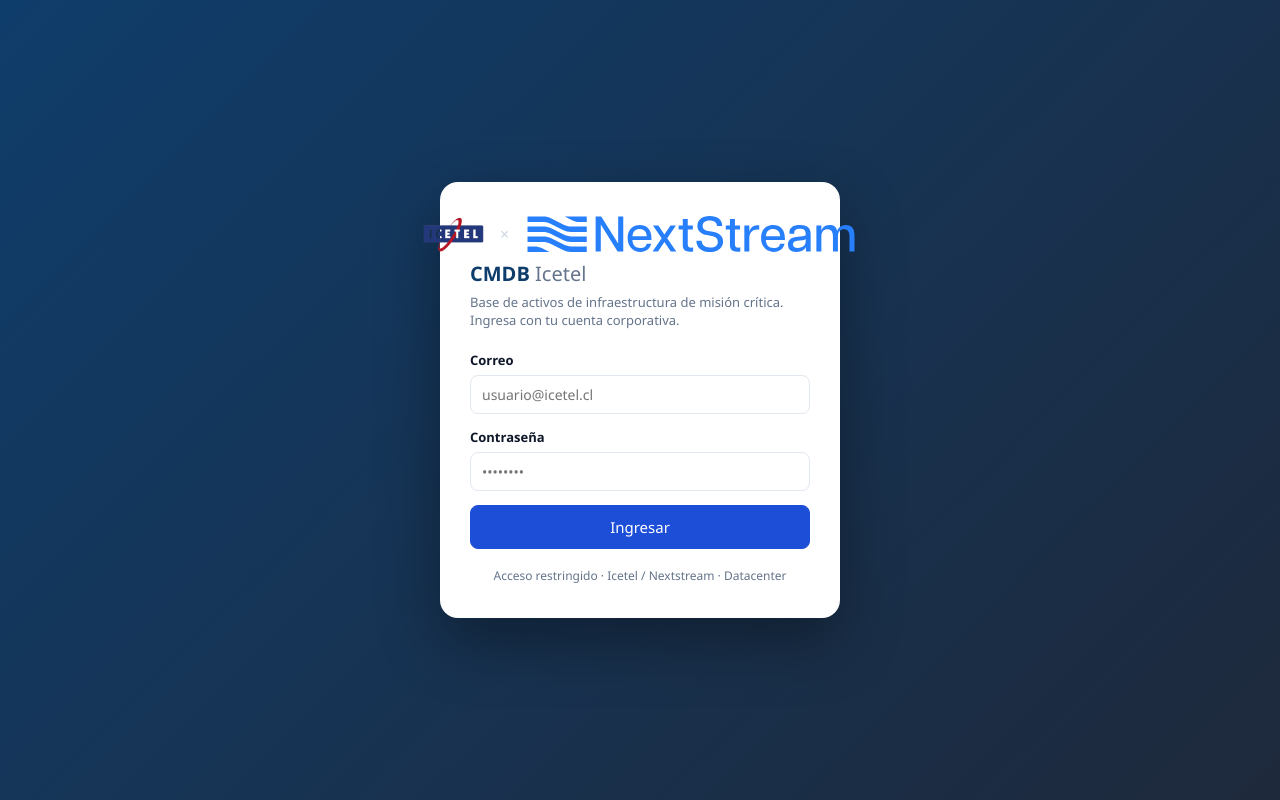
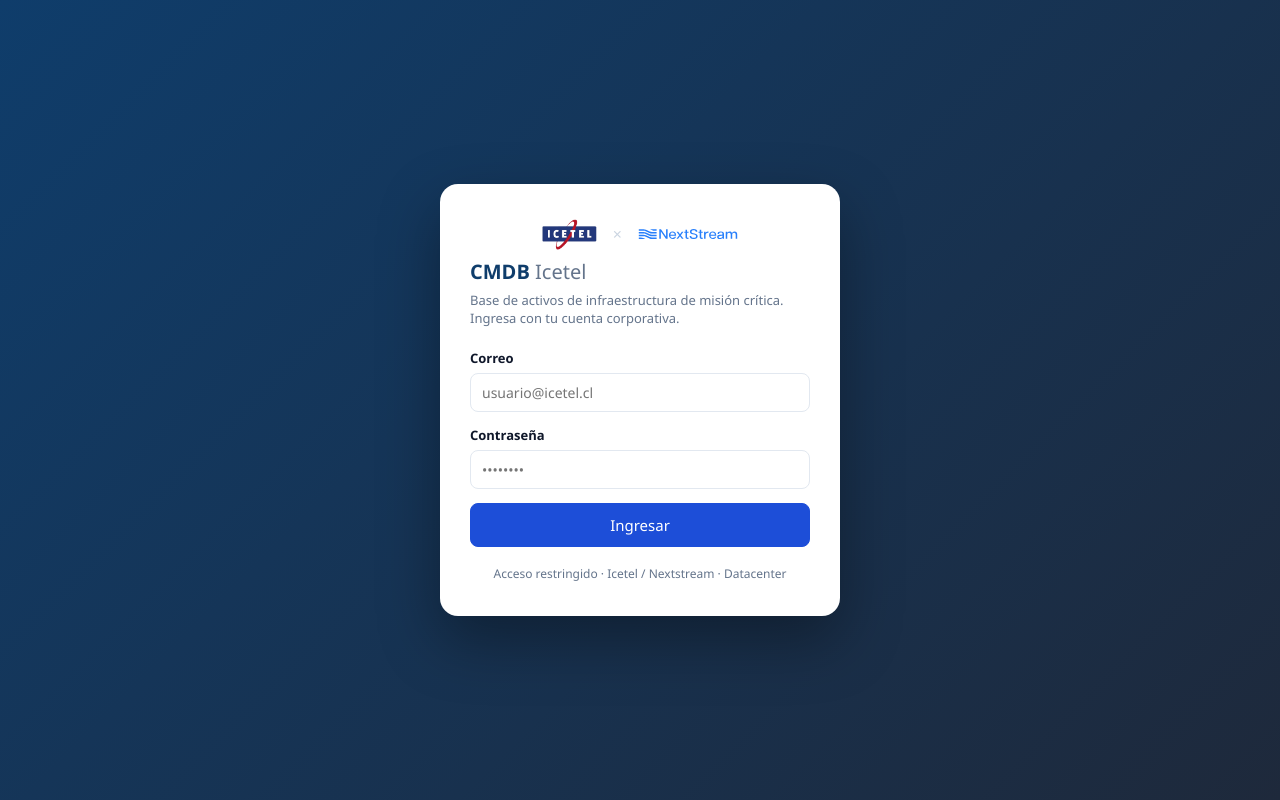
Before and after one commit to AerialMeister/cmdb-icetel, a React (Vite) app: page / in a window 1280 px wide. Built offline with nearby package versions, Linux system fonts and the light colour scheme; no server answers.

Commit message:
ajuste tamaño logos login v2

```diff
--- a/src/components/Login.jsx
+++ b/src/components/Login.jsx
@@ -29,9 +29,9 @@
     <div className="login-wrap">
       <form className="login-card" onSubmit={submit}>
         <div style={{ display: 'flex', alignItems: 'center', justifyContent: 'center', gap: 16, marginBottom: 8 }}>
-          <img src={logoIcetel} alt="Icetel" style={{ height: 36, objectFit: 'contain' }} />
+          <img src={logoIcetel} alt="Icetel" style={{ height: 32, maxWidth: 100, objectFit: 'contain' }} />
           <span style={{ color: '#cbd5e1', fontSize: 16, fontWeight: 300 }}>×</span>
-          <img src={logoNextstream} alt="Nextstream" style={{ height: 36, objectFit: 'contain' }} />
+          <img src={logoNextstream} alt="Nextstream" style={{ height: 32, maxWidth: 100, objectFit: 'contain' }} />
         </div>
 
         <div className="brand" style={{ marginTop: 8 }}>
```
